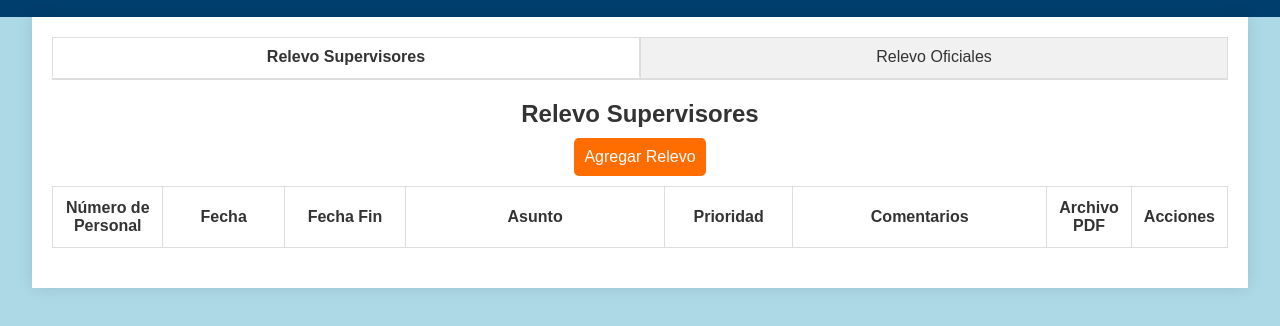
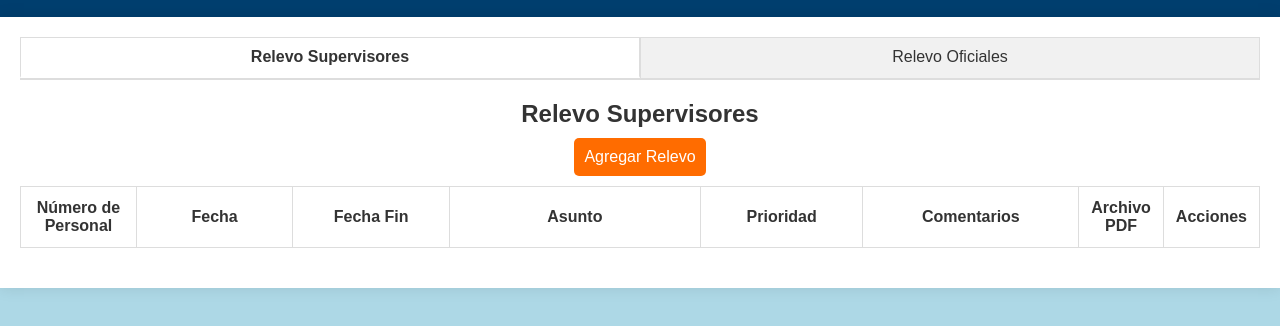
Before and after one commit to ASOT89/RelevoAEA, a plain HTML site: page index.html in a window 1280 px wide. Shown: the part 60-386 px from the top of the page. Drawn offline with Linux system fonts and the light colour scheme.

Commit message:
Update index.html

```diff
--- a/index.html
+++ b/index.html
@@ -25,8 +25,8 @@
         }
 
         .container {
-            width: 95%;
-            max-width: 1500px;
+            width: 100%;
+            max-width: 1800px;
             margin: 0 auto;
             background-color: white;
             padding: 20px;
@@ -86,27 +86,27 @@
         td:nth-child(2),
         th:nth-child(3),
         td:nth-child(3) {
-            width: 12%;
+            width: 15%;
         }
 
         th:nth-child(4),
         td:nth-child(4) {
-            width: 28%;
+            width: 25%;
         }
 
         th:nth-child(5),
         td:nth-child(5) {
-            width: 12%;
+            width: 15%;
         }
 
         th:nth-child(6),
         td:nth-child(6) {
-            width: 28%;
+            width: 30%;
         }
 
         th:nth-child(7),
         td:nth-child(7) {
-            width: 6%;
+            width: 10%;
         }
 
         td input[type="text"], td textarea {
```
